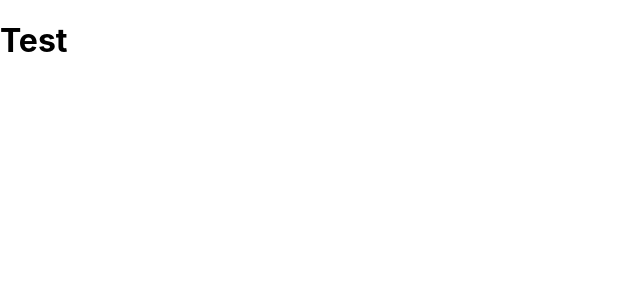
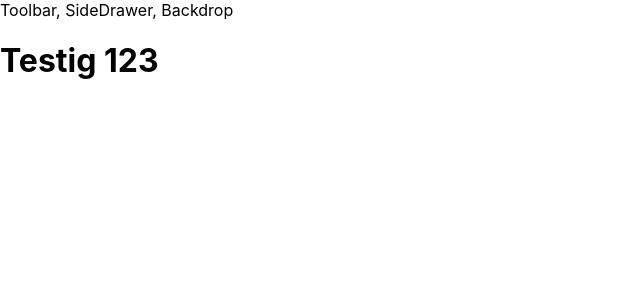
Before and after one commit to atm1504/ham-burger-react, a React app: page / in a window 1280 px wide. Shown: the top 300 px of the page, without its empty margins (0-640 px from the left). Built offline with nearby package versions, Linux system fonts and the light colour scheme.

Commit message:
Fix errors

```diff
--- a/src/App.js
+++ b/src/App.js
@@ -1,10 +1,13 @@
-import React, { Component } from 'react'
+import React, { Component } from 'react';
+import Layout from "./components/Layout/Layout"
 
 export default class App extends Component {
   render() {
     return (
       <div>
-        <h1>Test</h1>
+        <Layout >
+          <h1>Testig 123</h1>
+        </Layout>
       </div>
     )
   }
--- a/src/components/Layout/Layout.js
+++ b/src/components/Layout/Layout.js
@@ -1,7 +1,7 @@
 import React from 'react';
 import Aux from "./../../hoc/Aux"
 
-const layout = (props) => {
+const layout = (props) => (
     <Aux>
         <div>
             Toolbar, SideDrawer, Backdrop
@@ -10,4 +10,6 @@ const layout = (props) => {
             {props.children}
         </main>
     </Aux>
-}
+)
+
+export default layout;
```
